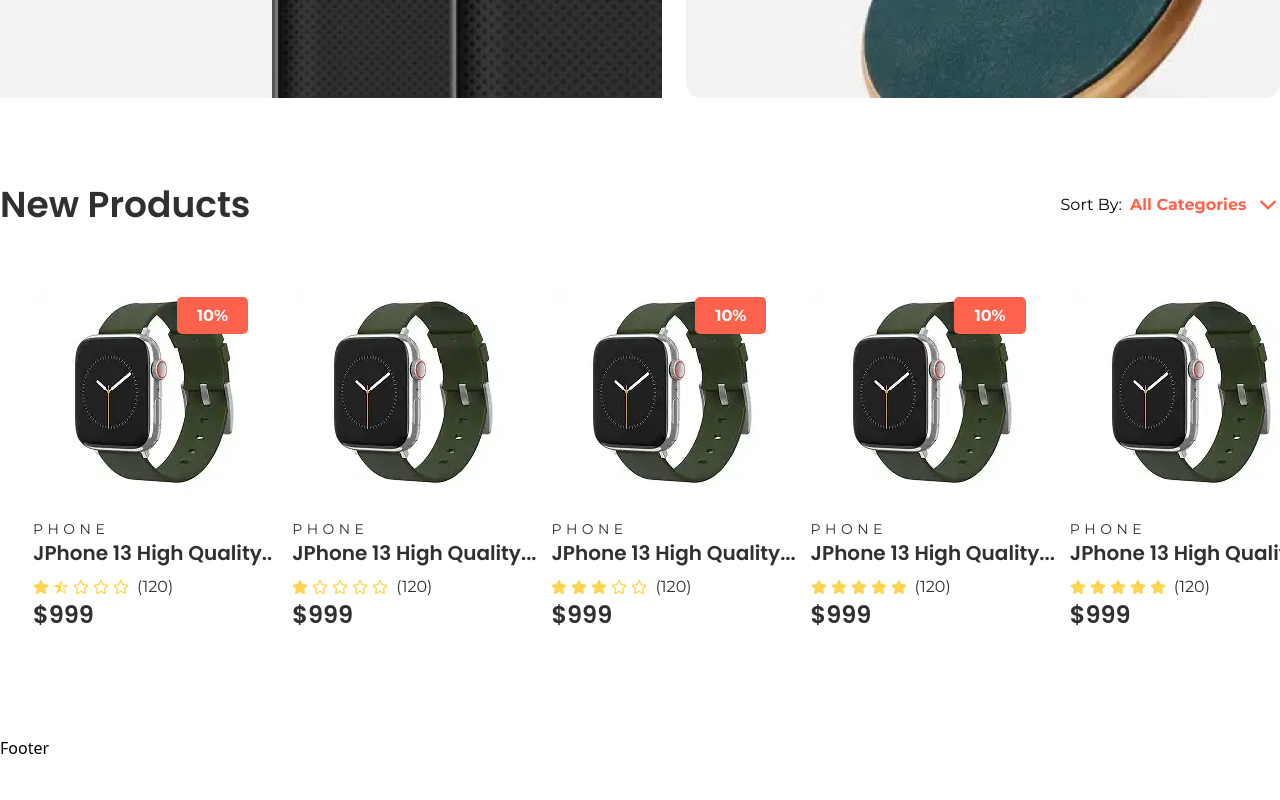
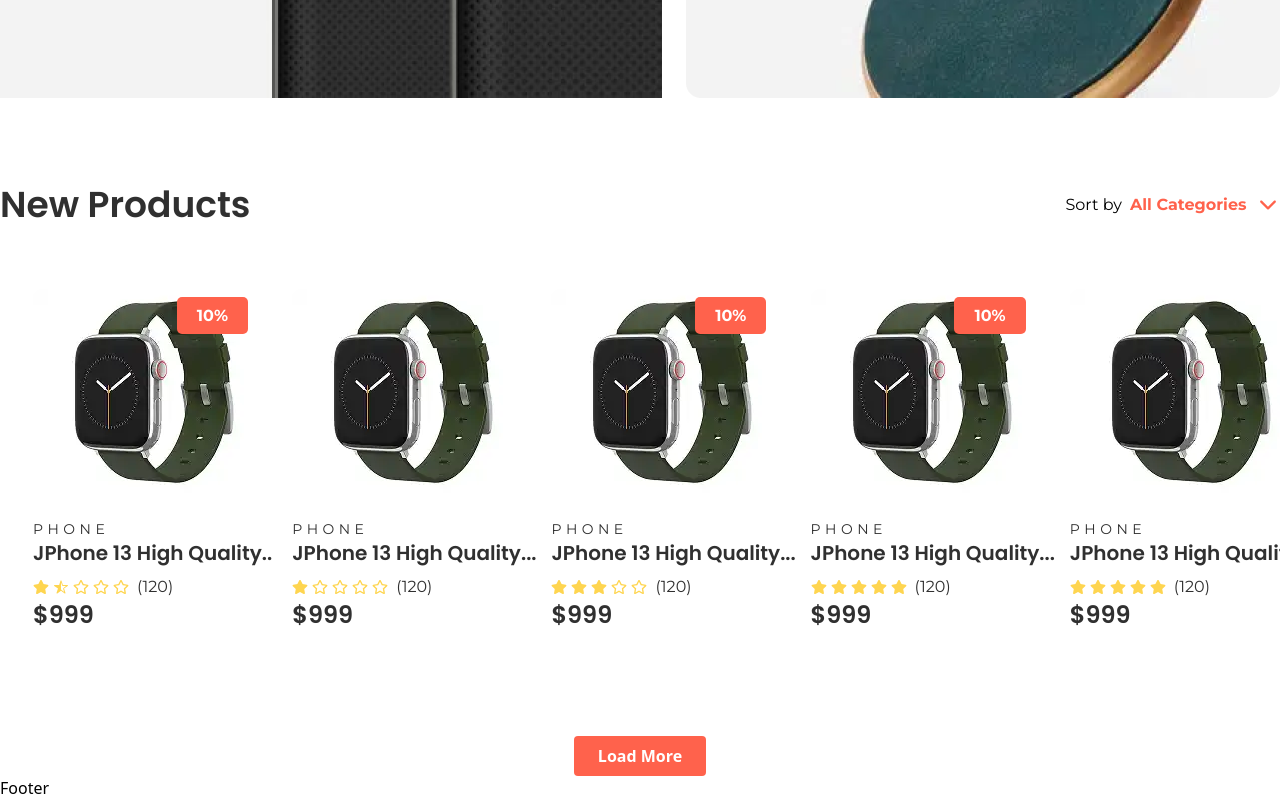
Before and after one commit to mamudulislam/E-shop, a React (Vite) app: page / in a window 1280 px wide. Shown: the part 1961-2761 px from the top of the page. Before the commit the page ends 2721 px from the top, so only its background shows below. Built offline with nearby package versions, Linux system fonts and the light colour scheme.

Commit message:
Load More

```diff
--- a/public/locales/bd/translation.json
+++ b/public/locales/bd/translation.json
@@ -13,5 +13,6 @@
     "Featured Products": "বৈশিষ্ট্যযুক্ত পণ্য",
     "View All": "সব দেখুন",
     "New Products": "নতুন পণ্য",
-    "Sort by": "অনুসারে সাজান"
+    "Sort by": "অনুসারে সাজান",
+    "Load More": "আরো লোড"
 }
--- a/public/locales/en/translation.json
+++ b/public/locales/en/translation.json
@@ -11,5 +11,6 @@
     "Featured Products": "Featured Products",
     "View All": "View All",
     "New Products": "New Products",
-    "Sort by": "Sort by"
+    "Sort by": "Sort by",
+    "Load More": "Load More"
 }
--- a/src/Pages/Home/Componentes/Newproductes/Newproductes.jsx
+++ b/src/Pages/Home/Componentes/Newproductes/Newproductes.jsx
@@ -1,4 +1,4 @@
-import React from 'react'
+import React, { useState } from 'react';
 import Container from '../../../../Golobalcomponentes/Container';
 import { useTranslation } from 'react-i18next';
 import { Link } from 'react-router-dom';
@@ -10,6 +10,10 @@
 
 const Newproductes = () => {
     const { t } = useTranslation();
+    const [initialData, setInitialData] = useState(13);
+    const loadData = () => {
+        setInitialData((prev) => prev + 5);
+    };
 
     return (
         <div>
@@ -21,7 +25,7 @@
                         </h3>
                         <div className='flex items-center gap-x-2 justify-end'>
                             <span className='font-Montserrat font-normal text-base'>
-                                {t("Sort By:")}
+                                {t("Sort by")}
                             </span>
                             <div className='w-[150px]'>
                                 <Allctagorimenu
@@ -31,8 +35,9 @@
                             </div>
                         </div>
                     </div>
+
                     <div className="grid grid-cols-1 sm:grid-cols-2 md:grid-cols-3 xl:grid-cols-5 gap-4 mt-8">
-                        {Featureddata?.map((product) => (
+                        {Featureddata?.slice(0, initialData)?.map((product) => (
                             <div key={product.id} className="px-2">
                                 <ProductCard
                                     image={product?.imges}
@@ -47,9 +52,17 @@
                         ))}
                     </div>
                 </div>
+                <div className="flex justify-center mt-8">
+                    <button
+                        onClick={loadData}
+                        className="px-6 py-2 bg-orange text-white font-semibold rounded hover:bg-orange-dark transition"
+                    >
+                        {t("Load More")}
+                    </button>
+                </div>
             </Container>
         </div>
-    )
-}
+    );
+};
 
 export default Newproductes;
```
